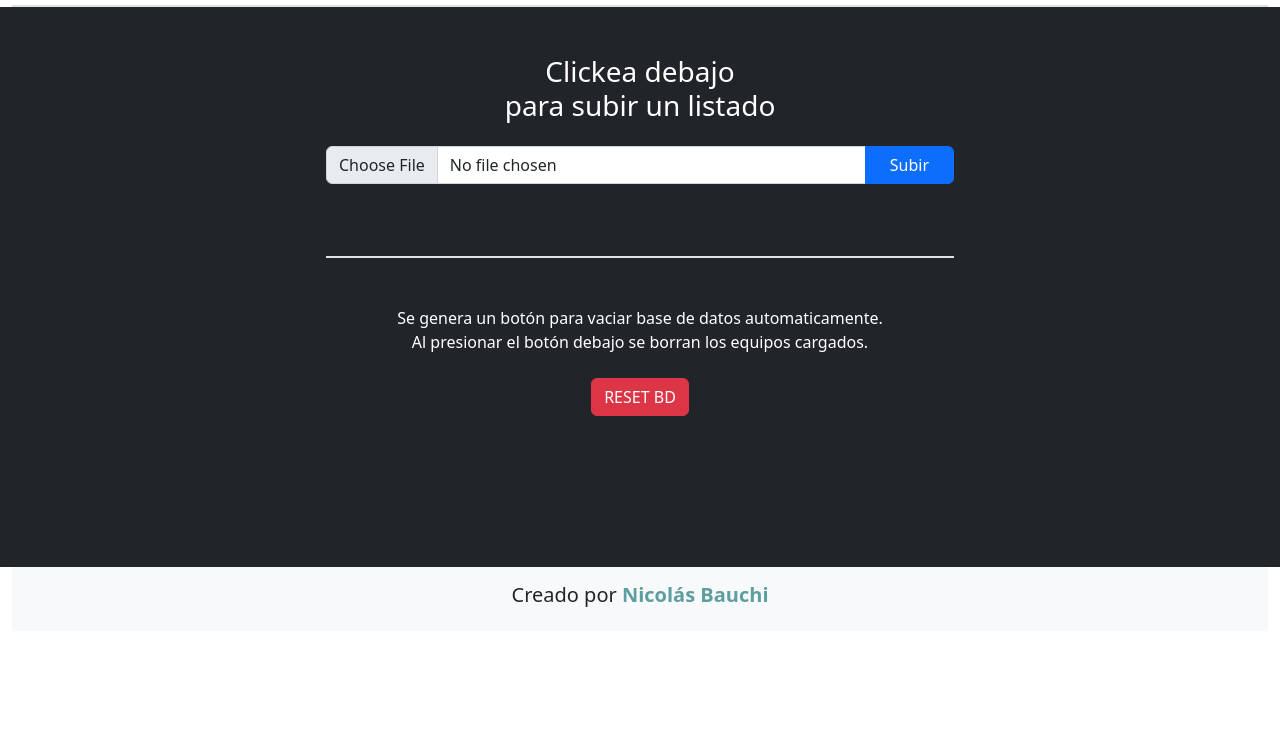
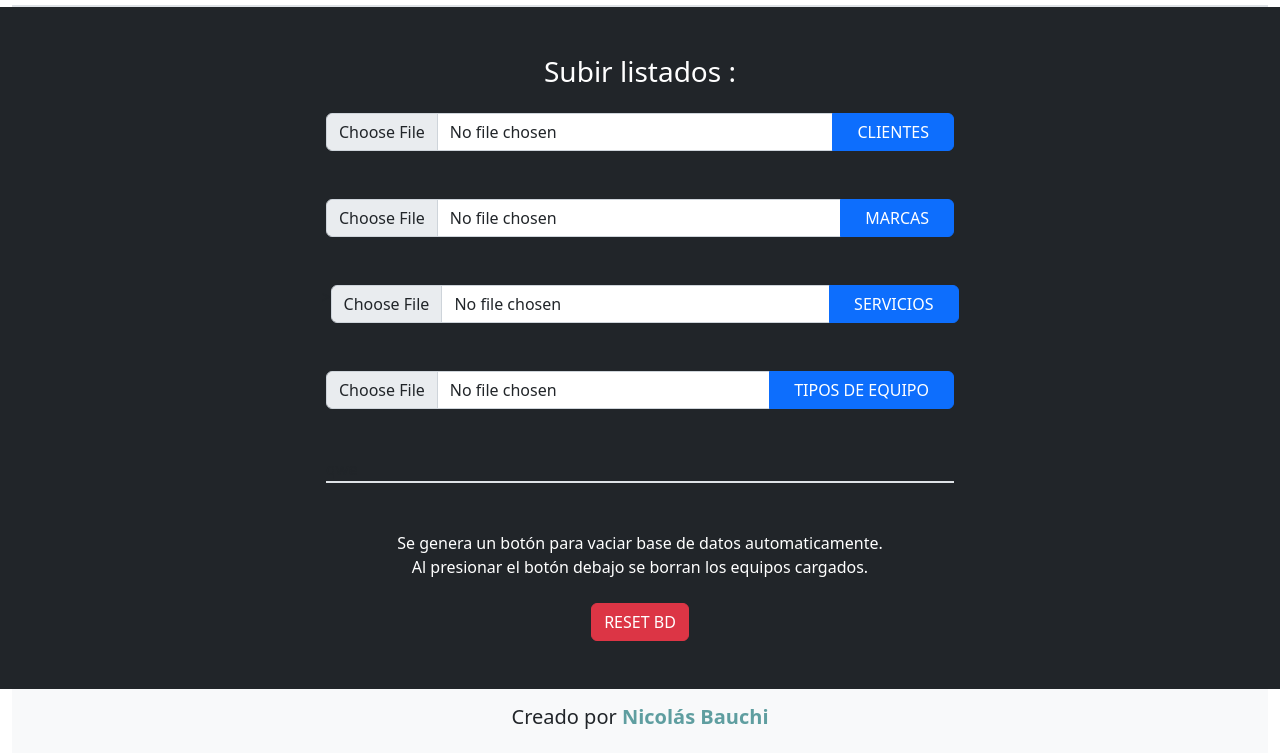
Before and after one commit to NicolasBauchi/sistema-inventario, a website: page src/main/resources/static/listas.html in a window 1280 px wide. Shown: the part 176-929 px from the top of the page. Before the commit the page ends 807 px from the top, so only its background shows below. Drawn offline with Linux system fonts and the light colour scheme.

Commit message:
agrego botones subir listados, cambio js

```diff
--- a/src/main/resources/static/js/index.js
+++ b/src/main/resources/static/js/index.js
@@ -16,10 +16,15 @@ class Equipo {
 }
 
 /* fin clases */
-
+var paginaActual = window.location.pathname;
 /* index */
 /* Aca tengo recibir los datos y procesarlos en el BACK. */
-eventoFormulario();
+if (paginaActual == "/index.html") {
+    console.log("si señor papaa");
+    eventoFormulario();
+}
+
+
 
 /* Seccion registro de equipo */
 function eventoFormulario() {
@@ -67,5 +72,15 @@ async function registrarEquipo(e) {
 
 /* listas */
 /* En esta seccion tengo que subir las listas a la BD */
+/* con esto determino que estoy en esta pagina y ejecuto su Js. */
+if (paginaActual == "/listas.html") {
+
+
+
+
+
+
+
+}
 
 /* fin listas */
--- a/src/main/resources/static/listas.html
+++ b/src/main/resources/static/listas.html
@@ -47,18 +47,73 @@
         <!-- Carga de archivos -->
         <div class="col-12 mt-5">
             <div class="col-12 d-flex justify-content-center mb-3">
-                <h3 class="text-white text-center">Clickea debajo <br> para subir un listado</h3>
+                <h3 class="text-white text-center">Subir listados :</h3>
             </div>
 
             <div class="col-12 d-flex justify-content-center">
 
-                <form method="post" action="subirListado.php" enctype="multipart/form-data" class="formulario-listas">
-                    <div class="input-group">
-                        <input type="file" class="form-control" id="inputGroupFile04"
-                            aria-describedby="inputGroupFileAddon04" aria-label="Upload">
-                        <button class="btn btn-primary px-4" type="button" id="inputGroupFileAddon04">Subir</button>
+                <div class="row gap-5">
+
+                    <div class="col-12 d-flex justify-content-center">
+                        <!-- Listado clientes -->
+                        <form method="post" action="subirListado.php" enctype="multipart/form-data"
+                            class="formulario-listas">
+                            <div class="input-group">
+                                <input type="file" class="form-control" id="inputGroupFile04"
+                                    aria-describedby="inputGroupFileAddon04" aria-label="Upload">
+                                <button class="btn btn-primary px-4" type="button"
+                                    id="inputGroupFileAddon04">CLIENTES</button>
+                            </div>
+                        </form>
                     </div>
-                </form>
+
+                    <div class="col-12 d-flex justify-content-center">
+                        <!-- Listado marcas -->
+                        <form method="post" action="subirListado.php" enctype="multipart/form-data"
+                            class="formulario-listas">
+                            <div class="input-group">
+                                <input type="file" class="form-control" id="inputGroupFile04"
+                                    aria-describedby="inputGroupFileAddon04" aria-label="Upload">
+                                <button class="btn btn-primary px-4" type="button"
+                                    id="inputGroupFileAddon04">MARCAS</button>
+                            </div>
+                        </form>
+                    </div>
+
+                    <div class="col-12 d-flex justify-content-center">>
+                        <!-- Listado servicio -->
+                        <form method="post" action="subirListado.php" enctype="multipart/form-data"
+                            class="formulario-listas">
+                            <div class="input-group">
+                                <input type="file" class="form-control" id="inputGroupFile04"
+                                    aria-describedby="inputGroupFileAddon04" aria-label="Upload">
+                                <button class="btn btn-primary px-4" type="button"
+                                    id="inputGroupFileAddon04">SERVICIOS</button>
+                            </div>
+                        </form>
+                    </div>
+
+                    <div class="col-12 d-flex justify-content-center">
+
+                        <!-- Listado tipo equipo -->
+                        <form method="post" action="subirListado.php" enctype="multipart/form-data"
+                            class="formulario-listas">
+                            <div class="input-group">
+                                <input type="file" class="form-control" id="inputGroupFile04"
+                                    aria-describedby="inputGroupFileAddon04" aria-label="Upload">
+                                <button class="btn btn-primary px-4" type="button" id="inputGroupFileAddon04">TIPOS DE
+                                    EQUIPO</button>
+                            </div>
+                        </form>
+                    </div>
+
+
+
+
+
+                </div>
+
+
             </div>
         </div>
 
@@ -68,7 +123,8 @@
             <div class="row d-flex justify-content-center">
                 <div class="col-12">
                     <div class="w-50 border-2 border-bottom mx-auto">qwe</div>
-                    <p class="text-white mt-5 mb-4 mx-auto text-center">Se genera un botón para vaciar base de datos automaticamente.
+                    <p class="text-white mt-5 mb-4 mx-auto text-center">Se genera un botón para vaciar base de datos
+                        automaticamente.
                         <br>
                         Al presionar el botón debajo se borran los equipos cargados.
                     </p>
```
